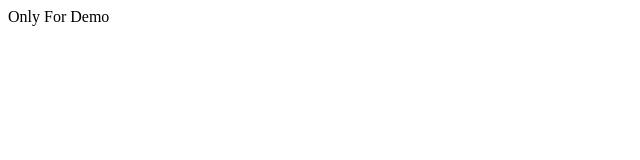
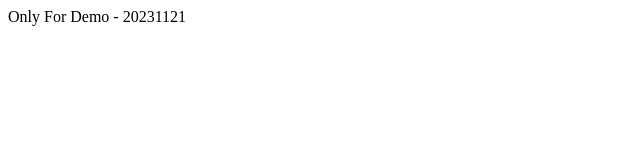
Before and after one commit to namepan1985/data96, a plain HTML site: page index.html in a window 1280 px wide. Shown: the full height of the page, 0-640 px from the left. Drawn offline with Linux system fonts and the light colour scheme.

Commit message:
Update index.html

```diff
--- a/index.html
+++ b/index.html
@@ -1 +1 @@
-<p>Only For Demo </p>
+<p>Only For Demo - 20231121</p>
```
